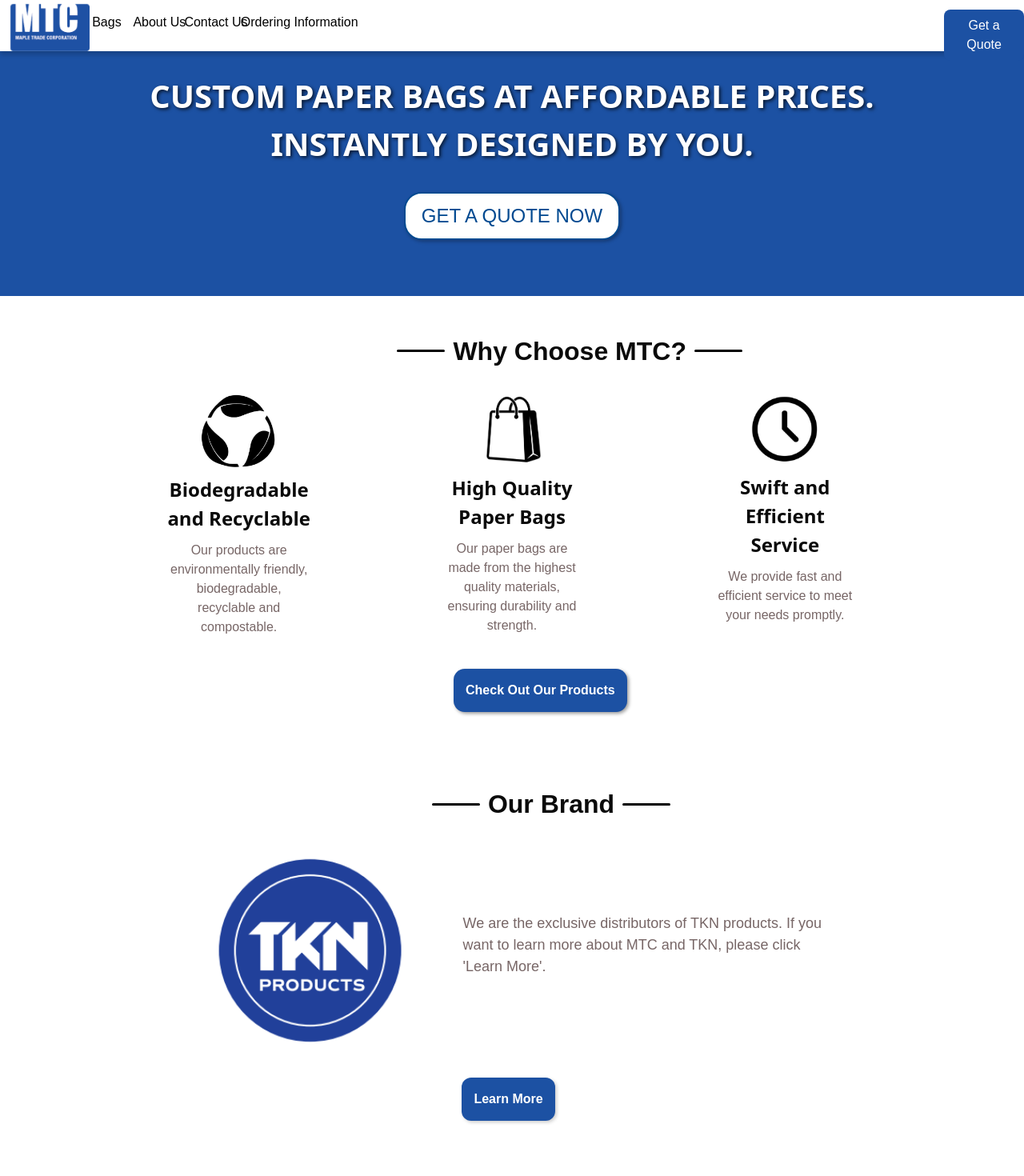
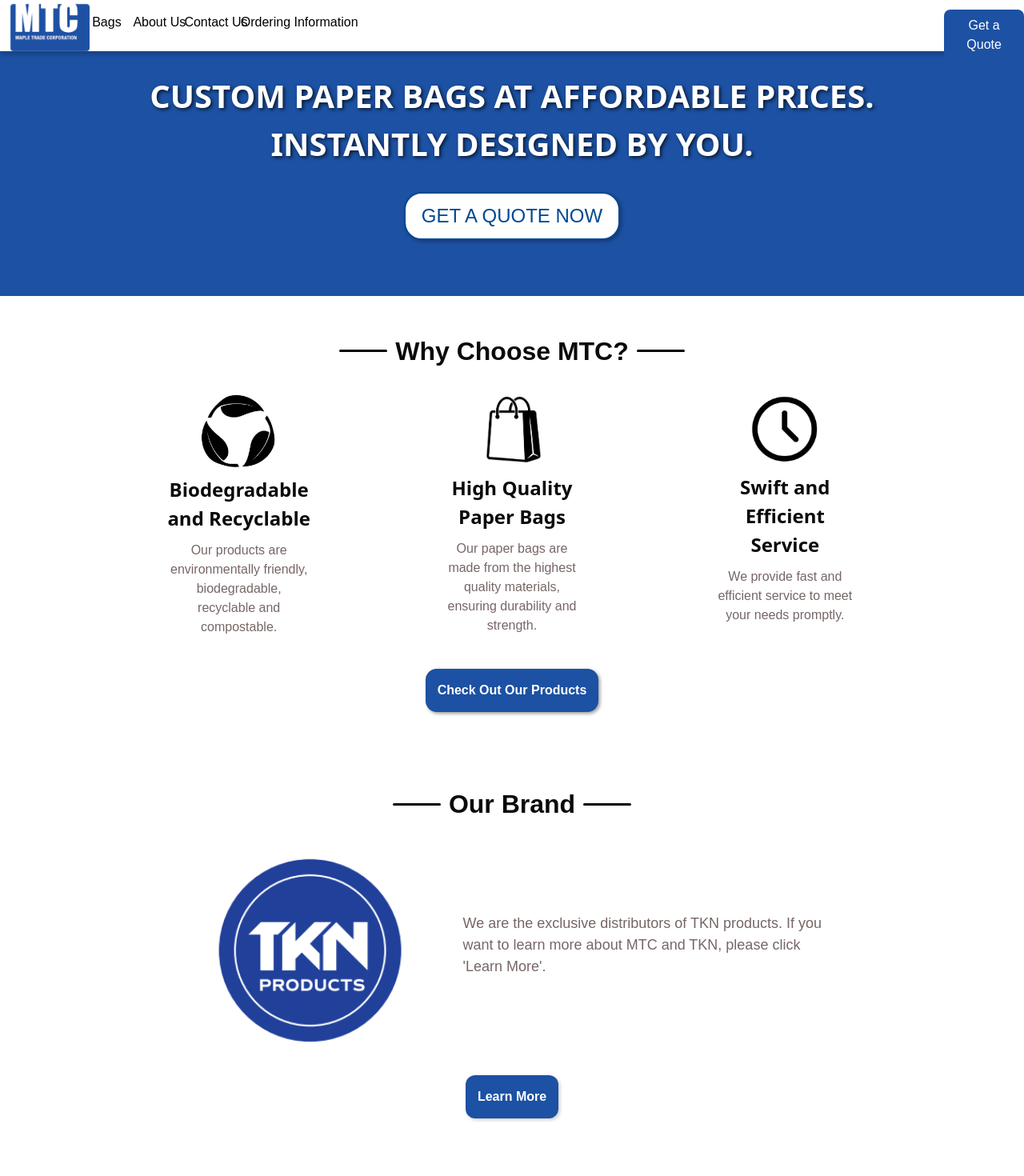
Before and after one commit to paul-ngyn/TKN-Paperbags, a Next.js app: page / in a window 1280 px wide. Shown: the top 1470 px of the page at 80% size. Built offline with nearby package versions, Linux system fonts and the light colour scheme.

Commit message:
spaced out tets

```diff
--- a/app/globals.css
+++ b/app/globals.css
@@ -47,18 +47,20 @@ html, body {
 
 .section-title {
   display: flex;
-  align-items: center;
+  justify-content: center; /* Center horizontally */
+  align-items: center; /* Center vertically */
   text-align: center;
   margin-top: 3.5%;
-  padding-left: 38%;
+  width: 100%; /* Ensure the container takes full width */
 }
+
 
 .section-title2 {
   display: flex;
-  align-items: center;
   text-align: center;
   margin: 30px 0;
-  padding-left: 41.4%;
+  justify-content: center; /* Center horizontally */
+  align-items: center; /* Center vertically */
 }
 
 .section-title::before,
@@ -143,7 +145,6 @@ html, body {
   border-radius: 14px; /* Add border radius */
   cursor: pointer;
   margin-top: 30px; /* Add space above the button */
-  margin-left: 44.3%;
   font-weight: bold;
   box-shadow: 2px 2px 4px rgba(0, 0, 0, 0.4); /* Add button shadow */
 }
@@ -248,13 +249,18 @@ html, body {
   margin-bottom: 2%;
 }
 
+.center-button-container {
+  display: flex;
+  justify-content: center;
+  align-items: center;
+  width: 100%; /* Ensure the container takes full width */
+}
+
 .learn-buttoncontainer {
   display: flex;
   justify-content: center;
   align-items: center;
-  margin-top: 0.25%;
-  margin-bottom: 20px;
-  padding-right: 9px;
+  width: 100%; /* Ensure the container takes full width */
 }
 .learn-button {
   background-color: #1c51a3; /* Blue background color */
```
